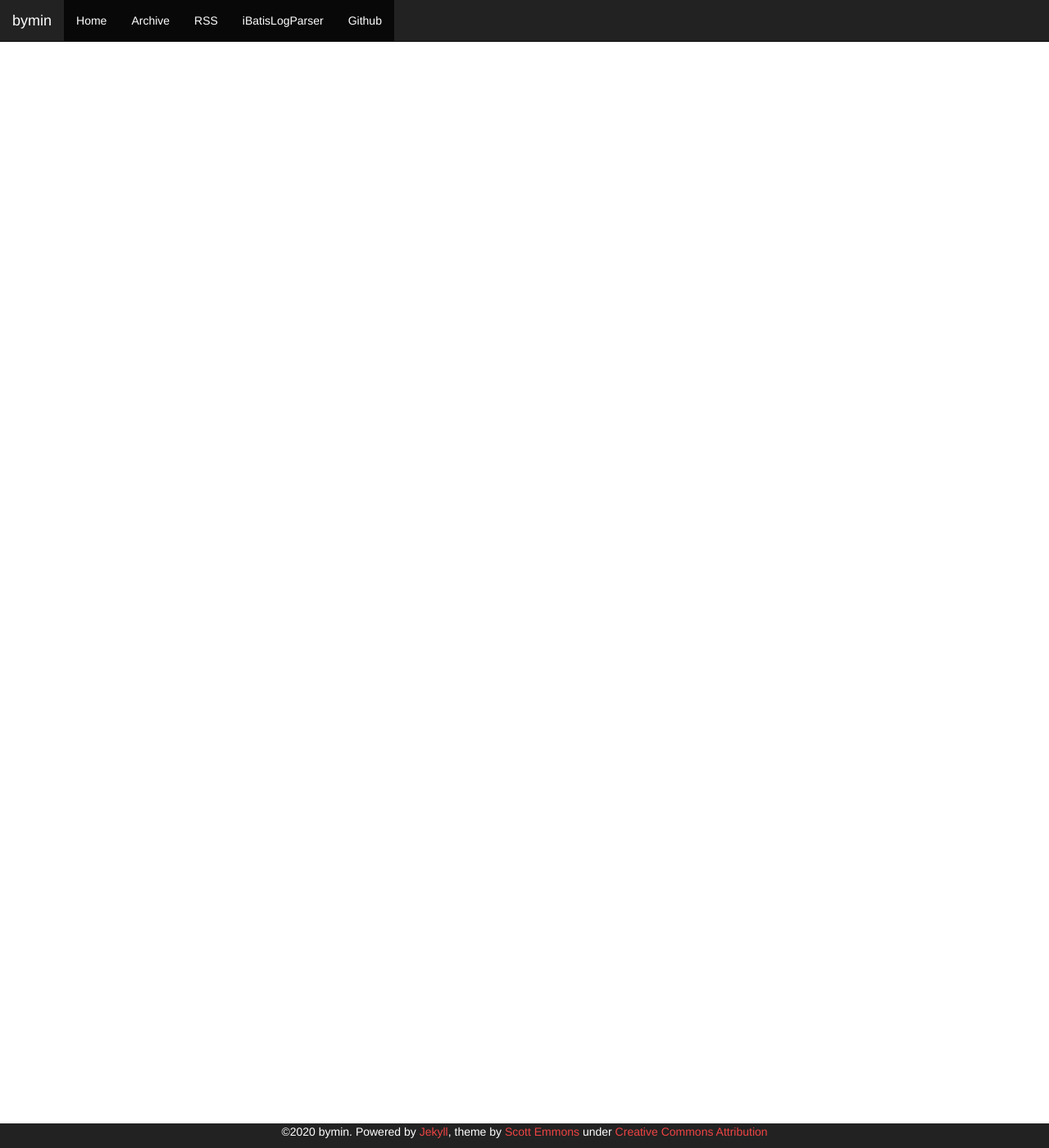
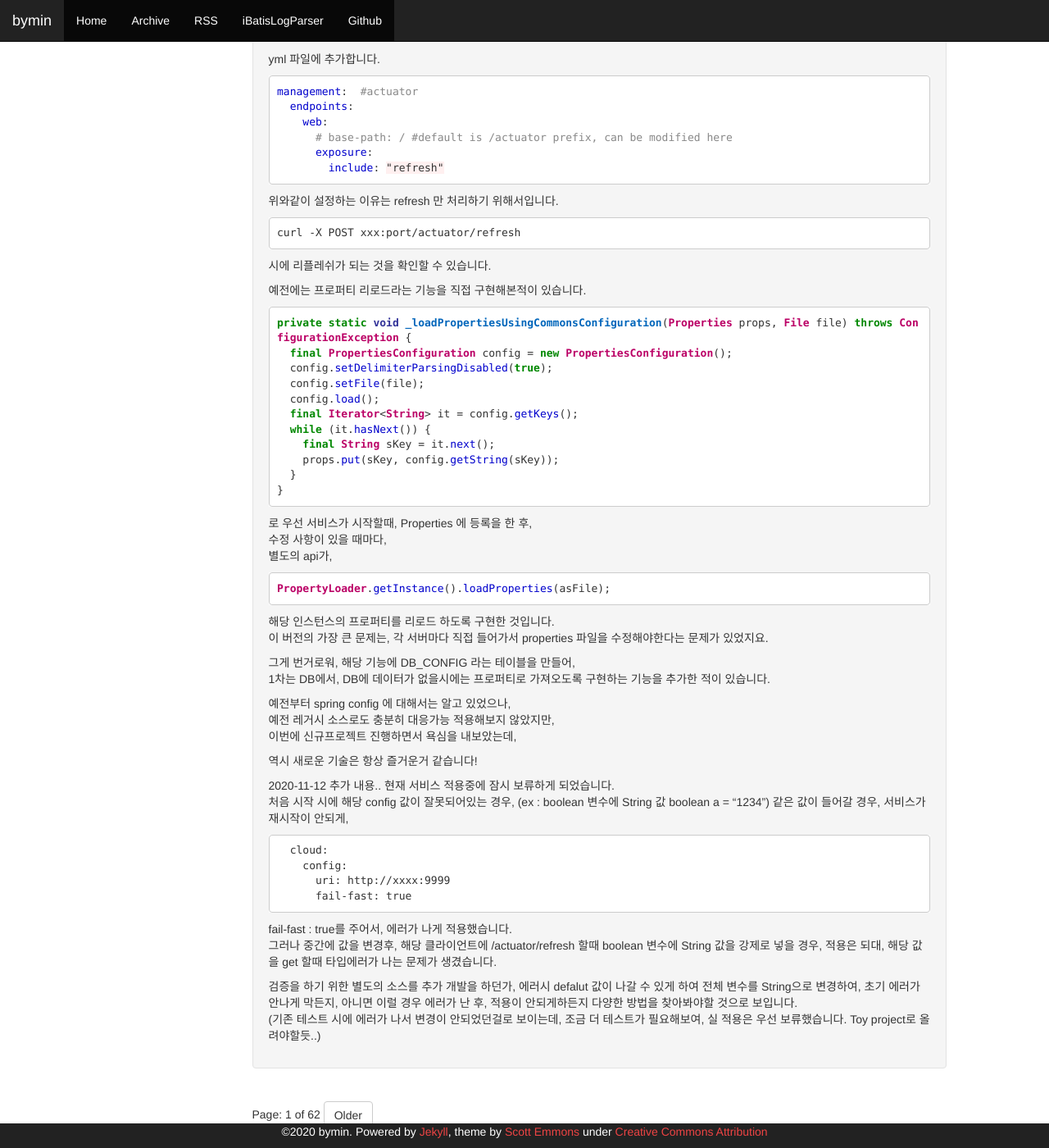
Before and after one commit to youngclown/youngclown.github.io, a Jekyll site: the page built from index.html, in a window 1280 px wide and 1400 px high, scrolled down 6576 px. Shown: the whole window at 82% size. Built offline with Jekyll 4.4.1, drawn with Linux system fonts in a browser that asks for light colours; the list of posts is cut into pages by our own code; some of the changed text lies outside the part shown.

Commit message:
- spring config 운영 반영 보류 상황 기록 - .... 사기꾼들;

````diff
--- a/_posts/2020-11-10-spring_config.md
+++ b/_posts/2020-11-10-spring_config.md
@@ -114,8 +114,7 @@ curl -X POST xxx:port/actuator/refresh
 예전에는 프로퍼티 리로드라는 기능을 직접 구현해본적이 있습니다.
 
 ```java
-private static void _loadPropertiesUsingCommonsConfiguration(Properties props, File file)
-    throws ConfigurationException {
+private static void _loadPropertiesUsingCommonsConfiguration(Properties props, File file) throws ConfigurationException {
   final PropertiesConfiguration config = new PropertiesConfiguration();
   config.setDelimiterParsingDisabled(true);
   config.setFile(file);
@@ -126,7 +125,8 @@ private static void _loadPropertiesUsingCommonsConfiguration(Properties props, F
     props.put(sKey, config.getString(sKey));
   }
 }
-``
+```
+
 로 우선 서비스가 시작할때, Properties 에 등록을 한 후,
 수정 사항이 있을 때마다,
 별도의 api가,
@@ -146,3 +146,22 @@ PropertyLoader.getInstance().loadProperties(asFile);
 이번에 신규프로젝트 진행하면서 욕심을 내보았는데,
 
 역시 새로운 기술은 항상 즐거운거 같습니다!
+
+2020-11-12 추가 내용..
+현재 서비스 적용중에 잠시 보류하게 되었습니다.
+처음 시작 시에 해당 config 값이 잘못되어있는 경우,
+(ex : boolean 변수에 String 값 boolean a = "1234") 같은 값이 들어갈 경우, 서비스가 재시작이 안되게,
+```
+  cloud:
+    config:
+      uri: http://xxxx:9999
+      fail-fast: true
+```
+
+fail-fast : true를 주어서, 에러가 나게 적용했습니다.
+그러나 중간에 값을 변경후, 해당 클라이언트에 /actuator/refresh 할때
+boolean 변수에 String 값을 강제로 넣을 경우, 적용은 되대, 해당 값을 get 할때 타입에러가 나는 문제가 생겼습니다.
+
+검증을 하기 위한 별도의 소스를 추가 개발을 하던가, 에러시 defalut 값이 나갈 수 있게 하여 전체 변수를 String으로 변경하여, 초기 에러가 안나게 막든지,
+아니면 이럴 경우 에러가 난 후, 적용이 안되게하든지 다양한 방법을 찾아봐야할 것으로 보입니다.
+(기존 테스트 시에 에러가 나서 변경이 안되었던걸로 보이는데, 조금 더 테스트가 필요해보여, 실 적용은 우선 보류했습니다. Toy project로 올려야할듯..)
--- /dev/null
+++ b/_posts/2020-11-12-unity.md
@@ -0,0 +1,44 @@
+---
+layout: post
+title: "Unite Seoul 2020을 서둘러 등록해야 하는 이유! 지금 등록하면 룰렛을 5번이나 돌릴 수 있다는 사실!"
+comments: true
+---
+
+세미나를 좋아하고, Unity 2D에 대해 조금 관심있어, 유투브를 찾다가,
+별 생각없이 세미나를 등록했습니다.
+
+![event1](/images/20201112event01.PNG){: width="100%"}
+
+우와 1등 상품이 무려!!!!!
+룰렛을 돌려봅시다.
+
+어? 돌리기전에 이상하네요..
+
+어? 돌리기도 전에 왜 당첨팝업과, 꽝팝업이 있는걸까요...
+
+
+![event2](/images/20201112event02.PNG){: width="100%"}
+
+
+우리에겐 display none; 을 해결해줄, 크롬 개발자도구가 있잖아요 !!!
+
+![event3](/images/20201112event03.PNG){: width="100%"}
+
+두둥!! 당첨자에게는 비타 500 !!!!
+
+으응?
+
+그냥 하드코딩으로 박혀있는데요? 5등이? 합격되든 안되든?
+
+![event4](/images/20201112event04.PNG){: width="100%"}
+
+"에이, 설마아아~ 당첨되면 화면을 덮어씌우겠지~~~~"
+
+하기에는 너무나 정직한 소스였습니다.
+
+![event5](/images/20201112event05.PNG){: width="100%"}
+
+..............
+
+즐거운 Unite Seoul 2020을 서둘러 등록해야 하는 이유! 지금 등록하면 룰렛을 5번이나 돌릴 수 있습니다!!!
+당첨되면 비타 500을요!!!! 1~4위까지는 누가 가져가는걸까요. ^-^;
````
Also changed, not shown: images/20201112event01.PNG (added), images/20201112event02.PNG (added), images/20201112event03.PNG (added), images/20201112event04.PNG (added), images/20201112event05.PNG (added).
